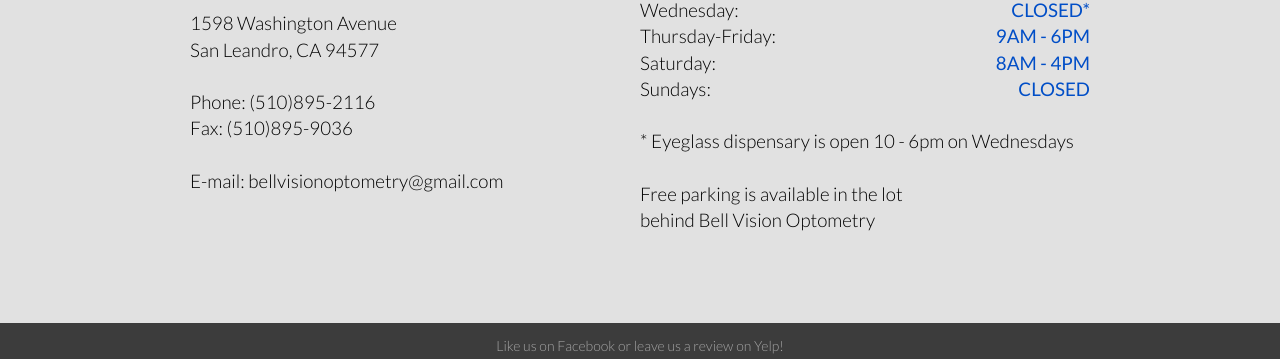
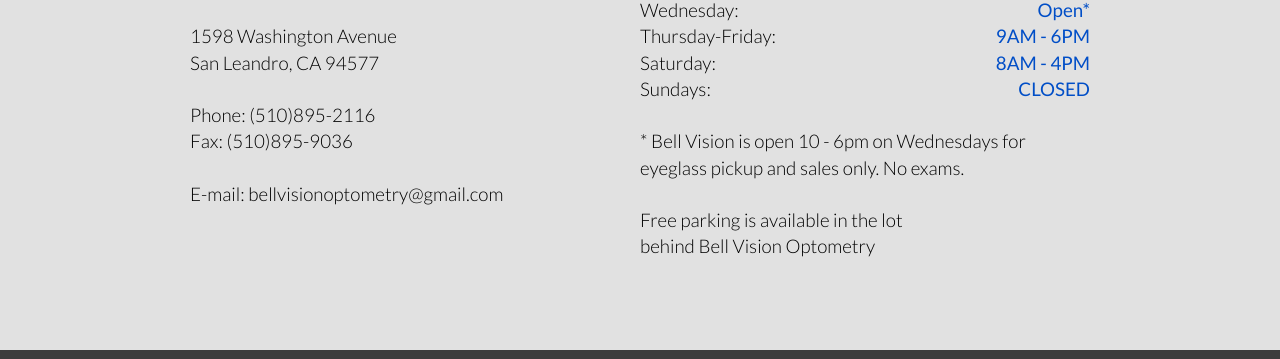
Before and after one commit to currymich/bellvision, a website: page public/index.html in a window 1280 px wide. Shown: the part 7537-7896 px from the top of the page. Drawn offline with Linux system fonts and the light colour scheme.

Commit message:
additional tweak of scheudle wording

```diff
--- a/public/index.html
+++ b/public/index.html
@@ -248,7 +248,7 @@
             <span class="time">9AM - 6PM</span>     <br>
 
             Wednesday:
-            <span class="time">CLOSED*</span>        <br>
+            <span class="time">Open*</span>        <br>
 
             Thursday-Friday:
             <span class="time">9AM - 6PM</span>     <br>
@@ -259,7 +259,7 @@
             Sundays:
             <span class="time">CLOSED</span>        <br><br>
 
-            * Eyeglass dispensary is open 10 - 6pm on Wednesdays <br><br>
+            * Bell Vision is open 10 - 6pm on Wednesdays for eyeglass pickup and sales only. No exams. <br><br>
 
             Free parking is available in the lot<br>
             behind Bell Vision Optometry
```
